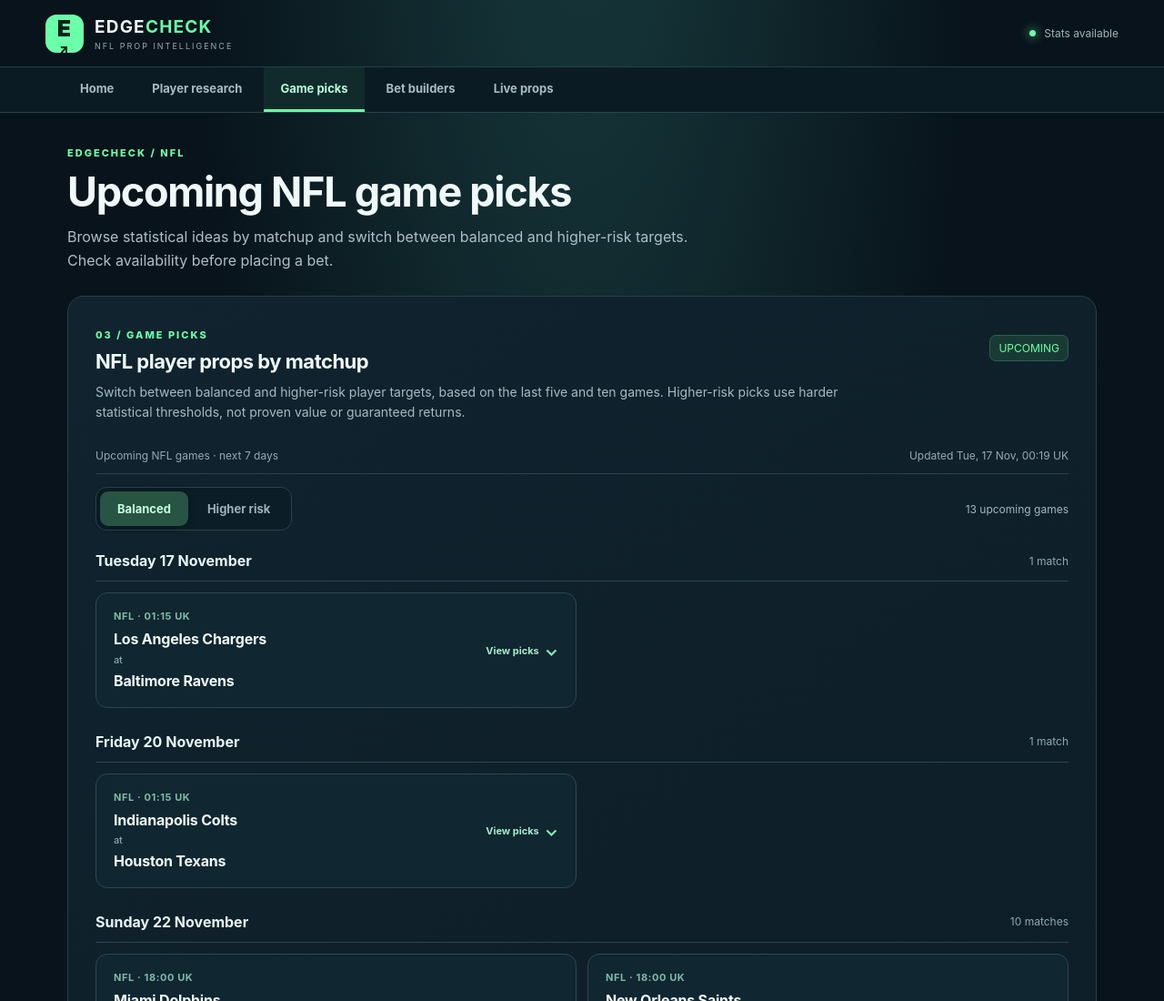
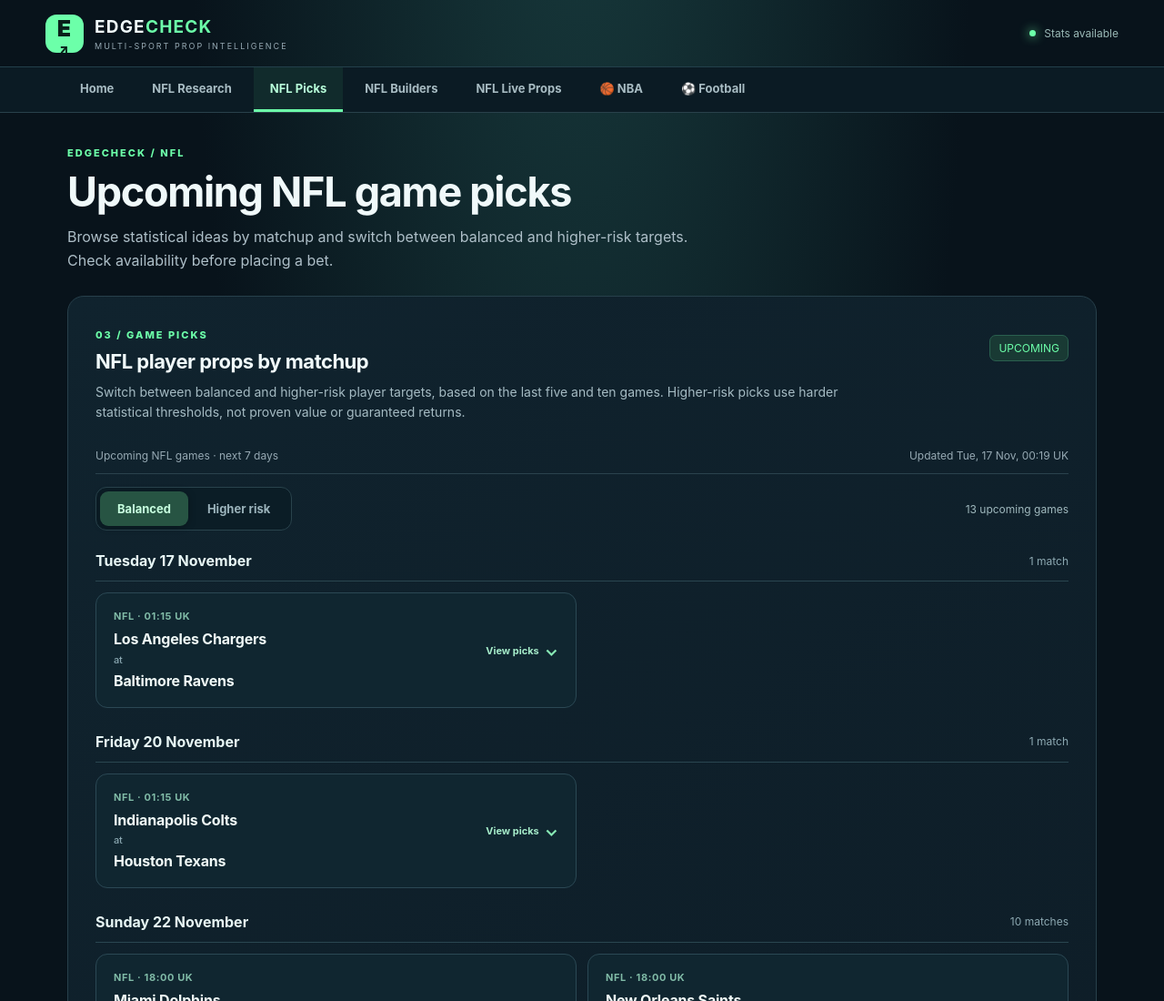
Before and after one commit to gsy2phh24h-art/edgecheck, a plain HTML site: page edgecheck-public/picks.html in a window 1280 px wide. Shown: the top 1100 px of the page at 91% size. Drawn offline with Linux system fonts and the light colour scheme.

Commit message:
Connect NFL picks.html to NBA and football navigation

```diff
--- a/edgecheck-public/picks.html
+++ b/edgecheck-public/picks.html
@@ -1,8 +1,6 @@
 <!doctype html><html lang="en"><head><meta charset="utf-8"><meta name="viewport" content="width=device-width,initial-scale=1,viewport-fit=cover"><meta name="theme-color" content="#08131b"><meta name="description" content="EdgeCheck NFL player prop research: recent game logs, hit rates and bet slip analysis."><title>Upcoming NFL game picks | EdgeCheck</title><link rel="manifest" href="/manifest.webmanifest"><link rel="stylesheet" href="/styles.css"></head><body data-page="picks">
-<header class="top"><div class="brand"><span class="logo">E<span>↗</span></span><div><strong>EDGE<span class="accent">CHECK</span></strong><small>NFL PROP INTELLIGENCE</small></div></div><div class="topright"><span class="livepoint"></span><span id="data-status">Checking data…</span></div></header>
-<nav class="site-nav" aria-label="Main navigation"><div class="site-nav-inner">
-<a data-nav="home" href="/">Home</a><a data-nav="research" href="/research.html">Player research</a><a data-nav="picks" href="/picks.html">Game picks</a><a data-nav="builders" href="/builders.html">Bet builders</a><a data-nav="props" href="/props.html">Live props</a>
-</div></nav>
+<header class="top"><div class="brand"><span class="logo">E<span>↗</span></span><div><strong>EDGE<span class="accent">CHECK</span></strong><small>MULTI-SPORT PROP INTELLIGENCE</small></div></div><div class="topright"><span class="livepoint"></span><span id="data-status">Checking data…</span></div></header>
+<nav class="site-nav" aria-label="Main navigation"><div class="site-nav-inner"><a data-nav="home" href="/">Home</a><a data-nav="research" href="/research.html">NFL Research</a><a data-nav="picks" href="/picks.html">NFL Picks</a><a data-nav="builders" href="/builders.html">NFL Builders</a><a data-nav="props" href="/props.html">NFL Live Props</a><a data-nav="nba" href="/nba.html">🏀 NBA</a><a data-nav="football" href="/football.html">⚽ Football</a></div></nav>
 <main class="shell"><section class="page-intro"><span class="overline">EDGE<span class="accent">CHECK</span> / NFL</span><h1>Upcoming NFL game picks</h1><p>Browse statistical ideas by matchup and switch between balanced and higher-risk targets. Check availability before placing a bet.</p></section><section class="hero"><div class="eyebrow">THE RESEARCH DESK <span>•</span> NFL</div><h1>Know the numbers.<br><span>Build a smarter slip.</span></h1><p>Search NFL players, examine their recent performances, and identify the legs with the weakest historical hit rates.</p><div class="hero-stats"><div><b id="player-count">—</b><span>Players available</span></div><div><b id="game-count">—</b><span>Game logs</span></div><div><b id="update-date">—</b><span>Latest update (UTC)</span></div></div></section>
 <div id="alert" class="notice" hidden></div>
 <div class="columns"><section class="panel analyser"><div class="sectionhead"><div><span class="overline">01 / RESEARCH</span><h2>Player prop analyser</h2></div><span class="tag">NFL</span></div>
```
